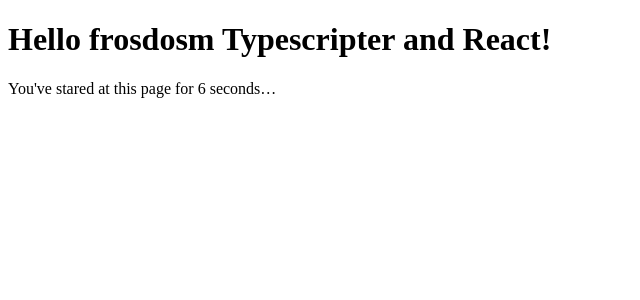
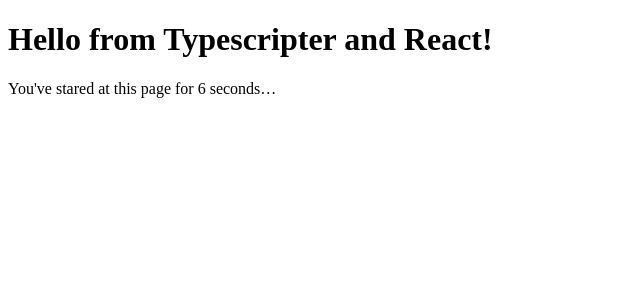
Before and after one commit to pokle/typescript-react-kit, a React app: page / in a window 1280 px wide. Shown: the top 300 px of the page, without its empty margins (0-640 px from the left). Built offline with nearby package versions, Linux system fonts and the light colour scheme.

Commit message:
Typos and typescript entry points

```diff
--- a/src/components/Hello.tsx
+++ b/src/components/Hello.tsx
@@ -16,7 +16,7 @@
     render() {
         return (
             <div>
-                <h1>Hello frosdosm {this.props.compiler} and {this.props.framework}!</h1>
+                <h1>Hello from {this.props.compiler} and {this.props.framework}!</h1>
                 <p>You've stared at this page for {this.state.count} seconds&hellip;</p>
             </div>
         );
--- a/tsconfig.json
+++ b/tsconfig.json
@@ -9,7 +9,6 @@
     },
     "files": [
         "./typings/index.d.ts",
-        "./src/components/Hello.tsx",
         "./src/index.tsx"
     ]
 }
```
